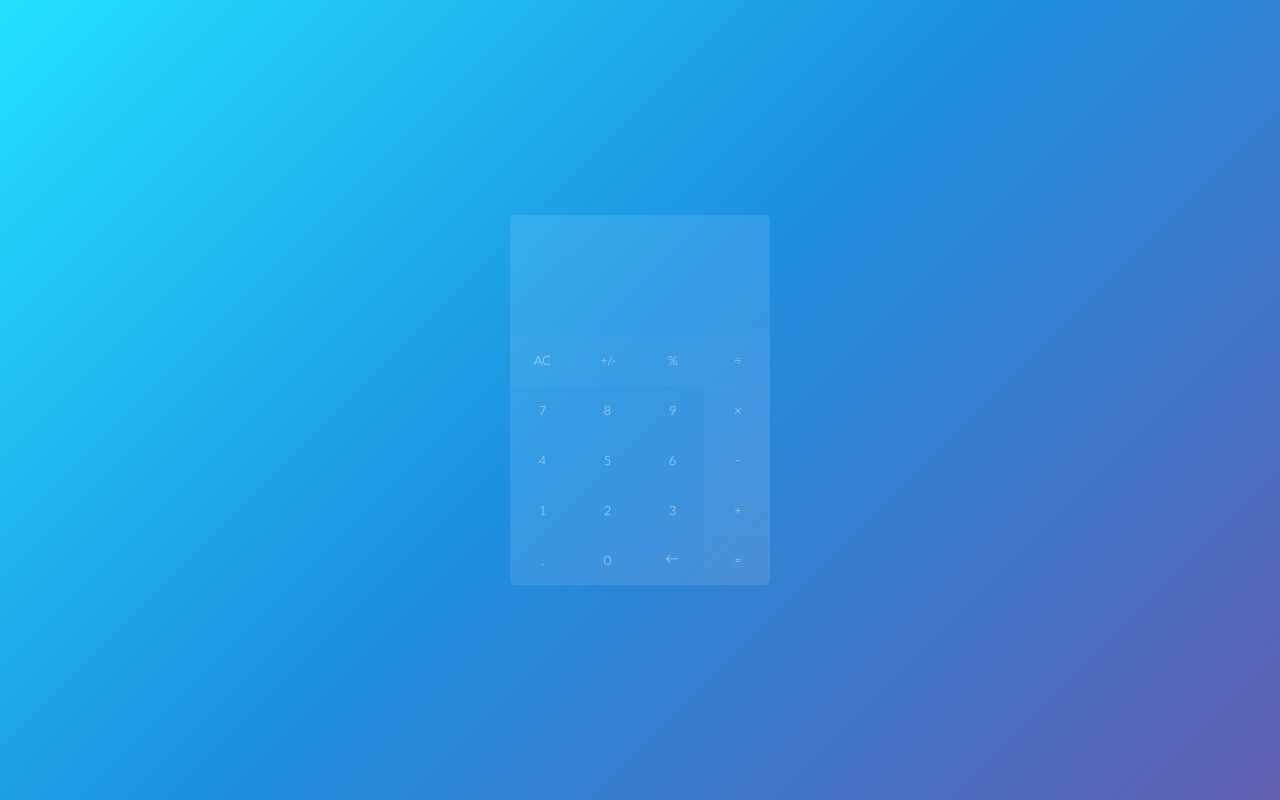
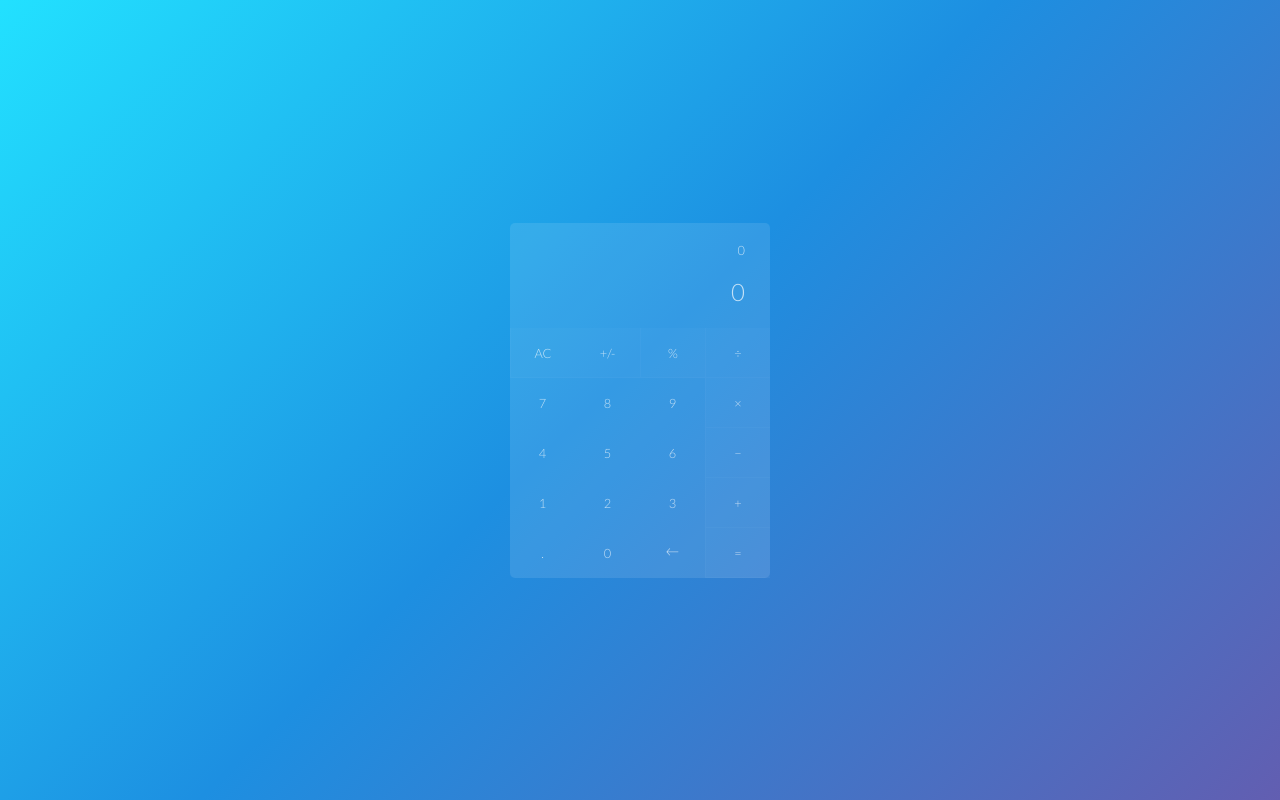
Before and after one commit to jema28/calculator, a plain HTML site: page index.html in a window 1280 px wide. Drawn offline with Linux system fonts and the light colour scheme; files whose address does not match are found by name.

Commit message:
Updated buttons with onclick functions and added a working equation div

```diff
--- a/index.html
+++ b/index.html
@@ -13,30 +13,32 @@
 
 <body>
   <div class="calc-container">
-    <input id="calculation">
-    <input type="button" id="clear" value="AC">
-    <input type="button" id="signtoggle" value="+/-">
-    <input type="button" id="percentage" value="%">
-    <input type="button" id="divide" value="&divide;">
-    <input type="button" id="7" value="7">
-    <input type="button" id="8" value="8">
-    <input type="button" id="9" value="9">
-    <input type="button" id="times" value="&times;">
-    <input type="button" id="4" value="4">
-    <input type="button" id="5" value="5">
-    <input type="button" id="6" value="6">
-    <input type="button" id="minus" value="&minus;">
-    <input type="button" id="1" value="1">
-    <input type="button" id="2" value="2">
-    <input type="button" id="3" value="3">
-    <input type="button" id="plus" value="&plus;">
-    <input type="button" id="decimal" value=".">
-    <input type="button" id="0" value="0">
-    <button id="backspace">
+    <div id="working-equation">0</div>
+    <div id="calculation">0</div>
+    <input type="button" id="clear" value="AC" onclick="reset()">
+    <input type="button" id="signtoggle" value="+/-" onclick="signtoggle()">
+    <input type="button" id="percentage" value="%" onclick="percentage()">
+    <input type="button" id="divide" value="&divide;" onclick="divide()">
+    <input type="button" id="7" value="7" onclick="calc(7)">
+    <input type="button" id="8" value="8" onclick="calc(8)">
+    <input type="button" id="9" value="9" onclick="calc(9)">
+    <input type="button" id="times" value="&times;" onclick="times()">
+    <input type="button" id="4" value="4" onclick="calc(4)">
+    <input type="button" id="5" value="5" onclick="calc(5)">
+    <input type="button" id="6" value="6" onclick="calc(6)">
+    <input type="button" id="minus" value="&minus;" onclick="minus()">
+    <input type="button" id="1" value="1" onclick="calc(1)">
+    <input type="button" id="2" value="2" onclick="calc(2)">
+    <input type="button" id="3" value="3" onclick="calc(3)">
+    <input type="button" id="plus" value="&plus;" onclick="add()">
+    <input type="button" id="decimal" value="." onclick="decimal()">
+    <input type="button" id="0" value="0" onclick="calc(0)">
+    <button id="backspace" onclick="backspace()">
       <i class="ion-ios-arrow-thin-left"></i>
     </button>
-    <input type="button" id="equals" value="&equals;">
+    <input type="button" id="equals" value="&equals;" onclick="equals()">
   </div>
+  <script src="script.js"></script>
 </body>
 
 </html>
--- a/styles.css
+++ b/styles.css
@@ -37,14 +37,24 @@ input:first-child {
   border-radius: 5px;
 }
 
-input:first-child {
+.calc-container div  {
   text-align: right;
+  font-size: 1.5em;
+  margin-right: 25px;
   flex: 100%;
-  height: 120px;
+  height: 50px;
   border-radius: 0px;
   transform: none;
   background: none;
 }
+
+#working-equation {
+  height: 55px;
+  font-size: 0.8em;
+  vertical-align: middle;
+  line-height: 55px;
+}
+
 
 input[type="button"],
 button {
@@ -72,14 +82,14 @@ button i {
 
 /* ------ ACCENT ------ */
 
+input[type="button"]:nth-of-type(1),
 input[type="button"]:nth-of-type(2),
 input[type="button"]:nth-of-type(3),
 input[type="button"]:nth-of-type(4),
-input[type="button"]:nth-of-type(5),
-input[type="button"]:nth-of-type(9),
-input[type="button"]:nth-of-type(13),
-input[type="button"]:nth-of-type(17),
-input[type="button"]:nth-of-type(20) {
+input[type="button"]:nth-of-type(8),
+input[type="button"]:nth-of-type(12),
+input[type="button"]:nth-of-type(16),
+input[type="button"]:nth-of-type(19) {
   background: rgba(255, 255, 255, 0.02);
   border-bottom: 1px solid rgba(255, 255, 255, 0.025);
   border-left: 1px solid rgba(255, 255, 255, 0.025)
@@ -93,3 +103,12 @@ input[type="button"]:nth-of-type(20) {
   border-bottom-right-radius: 5px;
   border-bottom: none;
 }
+
+/* ------ HOVER EFFECT ------ */
+
+input[type="button"]:hover,
+button:hover {
+ font-size: 0.95em;
+ border: 1px solid rgba(255, 255, 255, 0.3);
+ transition: all ease-in ease-out 0.1s;
+}
```
